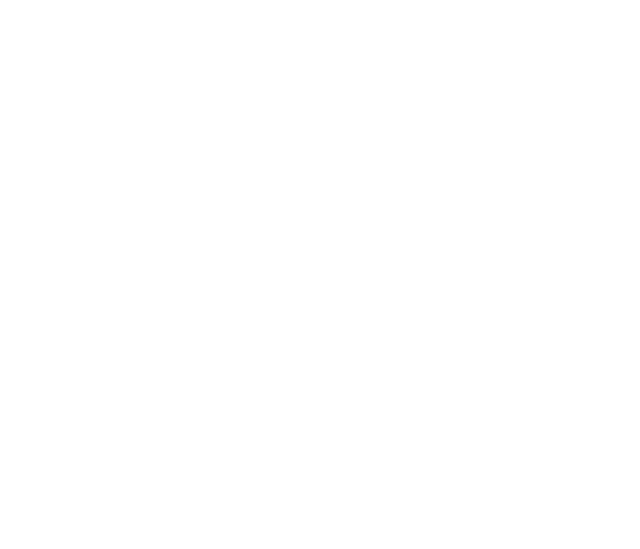
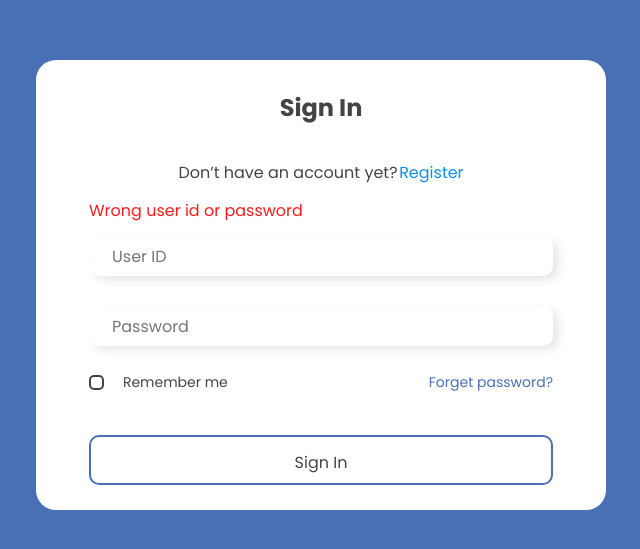
Before and after one commit to thomasaugot/RI-software, a React (Create React App) app: page /login in a window 1280 px wide. Shown: the part 115-664 px from the top of the page, without its empty margins (319-959 px from the left). Built offline with nearby package versions, Linux system fonts and the light colour scheme.

Commit message:
adding login route

```diff
--- a/src/App.tsx
+++ b/src/App.tsx
@@ -1,9 +1,13 @@
 import React from 'react';
+import { Route, Routes } from 'react-router-dom';
+import Login from './components/Login/Login';
 
 function App() {
   return (
     <>
-
+      <Routes>
+        <Route path='/login' element={<Login/>}/>
+      </Routes>
     </>
   );
 }
```
